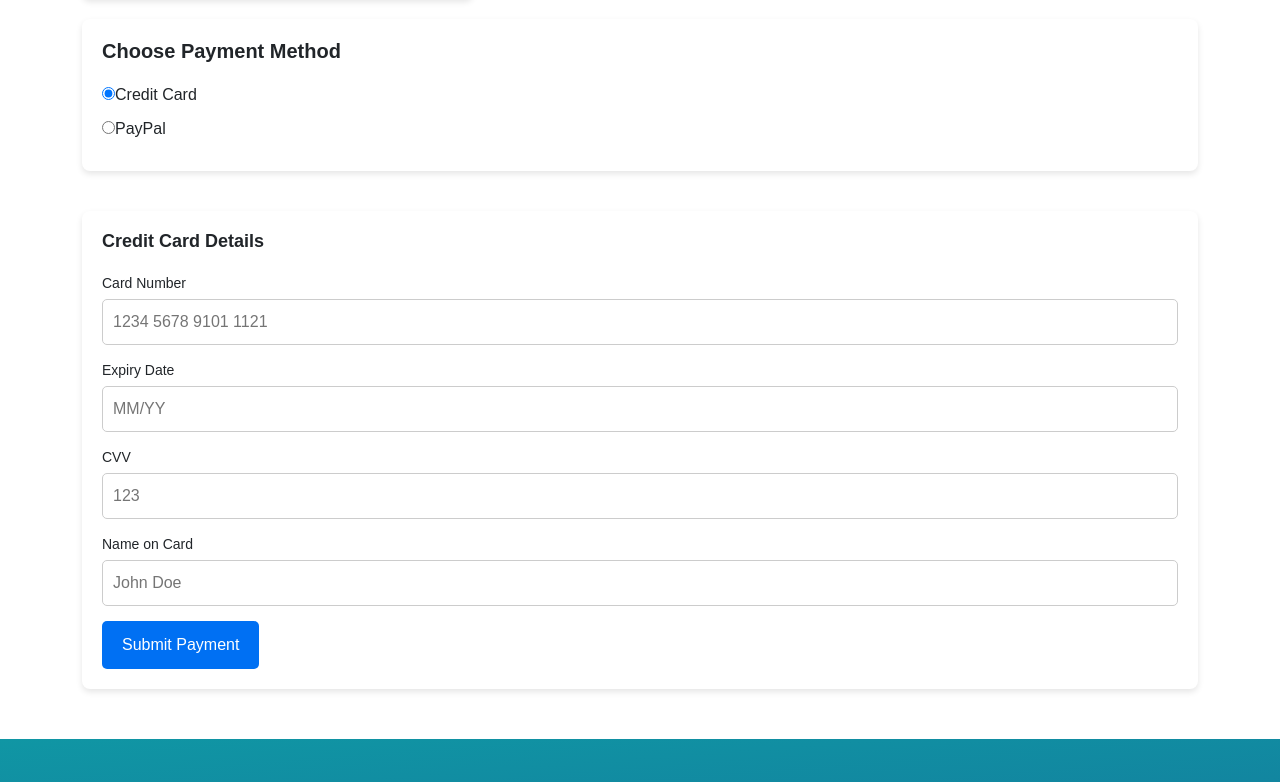
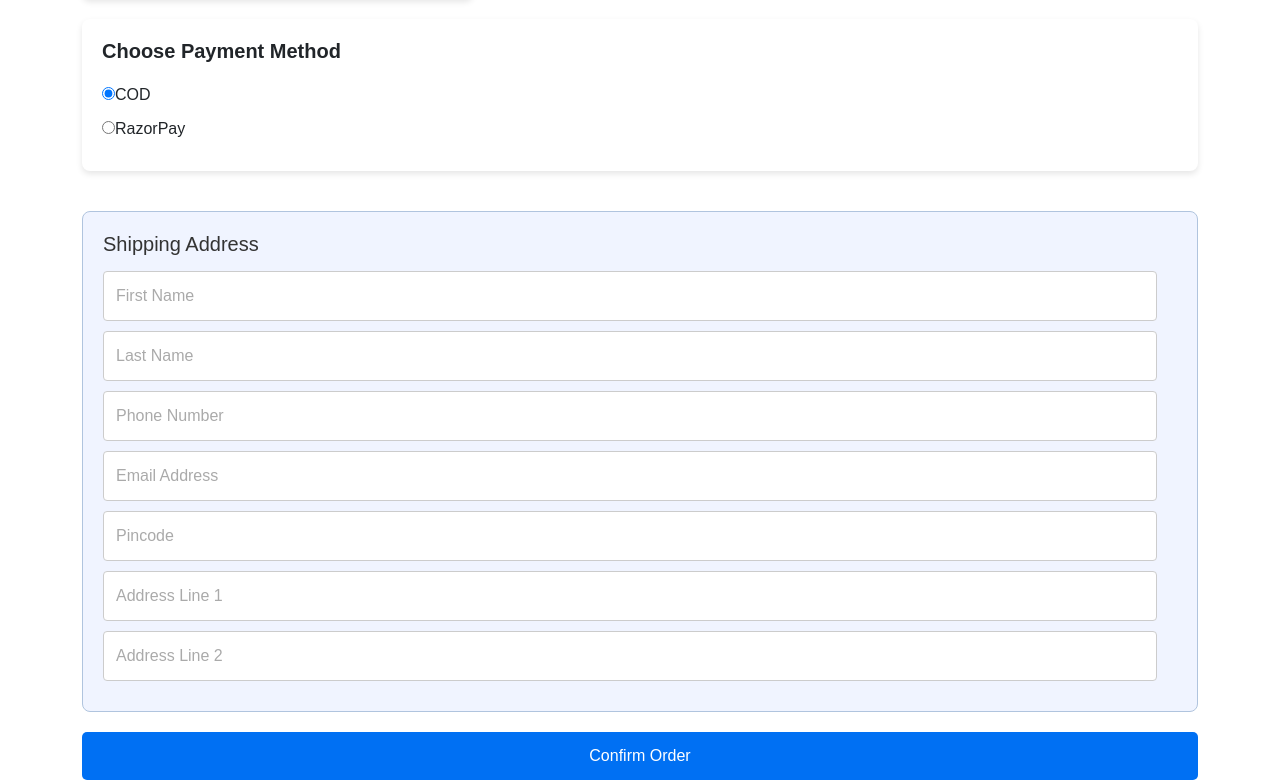
Before and after one commit to Ankittny/newnavishkar, a Next.js app: page /cart/payments in a window 1280 px wide. Shown: the part 362-1144 px from the top of the page. Built offline with nearby package versions, Linux system fonts and the light colour scheme.

Commit message:
push all code still now

```diff
--- a/src/components/Navbar.jsx
+++ b/src/components/Navbar.jsx
@@ -21,10 +21,11 @@ const Navbar = () => {
   };
 
   const isLoggedIn = useSelector((state) => state.auth.isLoggedIn);
+  console.log("LOGIN",isLoggedIn)
   const cartCount = useSelector((state) => state.cart.cartCount) || 0;
 
   const handleCartClick = () => {
-    if (!isLoggedIn) {
+    if (isLoggedIn) {
       router.push("/login"); // Redirect to login if not logged in
     } else {
       router.push("/cart"); // Redirect to cart if logged in
--- a/src/components/card/Card.jsx
+++ b/src/components/card/Card.jsx
@@ -4,13 +4,13 @@ import React from "react";
 import { useDispatch } from "react-redux";
 import { addToCart } from "../../redux/Reducer/Cart"; // Import the addToCart action
 
-const Card = ({ imageUrl, name, discount, price, discount_type, onClick }) => {
+const Card = ({ imageUrl, name, discount, price, discount_type, onClick,id }) => {
   const dispatch = useDispatch();
   const percentage = (price * discount) / 100;
   const ActualPrice = price - percentage;
 
   const handleAddToCart = () => {
-    dispatch(addToCart({ name, price: ActualPrice, imageUrl }));
+    dispatch(addToCart({ name, price: ActualPrice, imageUrl,id}));
   };
 
   return (
--- a/src/components/pages/carComponent/Payments.jsx
+++ b/src/components/pages/carComponent/Payments.jsx
@@ -7,12 +7,15 @@ import { useRouter } from "next/navigation";
 const Payment = () => {
   const router = useRouter();
   const cartItems = useSelector((state) => state.cart.cartItems);
-  const [paymentMethod, setPaymentMethod] = useState("creditCard");
-  const [cardDetails, setCardDetails] = useState({
-    cardNumber: "",
-    expiryDate: "",
-    cvv: "",
-    nameOnCard: "",
+  const [paymentMethod, setPaymentMethod] = useState("COD");
+  const [shippingDetails, setShippingDetails] = useState({
+    firstName: "",
+    lastName: "",
+    phone: "",
+    email: "",
+    pincode: "",
+    addressLine1: "",
+    addressLine2: "",
   });
 
   const calculateTotalPrice = (items) => {
@@ -32,16 +35,49 @@ const Payment = () => {
   const discount = 50;
   const finalPrice = (totalPrice - discount + shipping).toFixed(2);
 
-  const handlePaymentSubmit = (e) => {
-    e.preventDefault();
-    router.push("/confirmation");
+  const handleInputChange = (e) => {
+    const { name, value } = e.target;
+    setShippingDetails((prevDetails) => ({
+      ...prevDetails,
+      [name]: value,
+    }));
   };
 
-  const handleCardDetailsChange = (e) => {
-    setCardDetails({
-      ...cardDetails,
-      [e.target.name]: e.target.value,
+  const handlePaymentSubmit = async (e) => {
+    e.preventDefault();
+
+    if (paymentMethod === "RazorPay") {
+      // Redirect to RazorPay page or handle RazorPay payment here
+      router.push("/razorpay");
+    } else {
+      // Handle COD payment logic and send email
+      const emailContent = {
+        shippingDetails,
+        cartItems,
+        totalPrice: finalPrice,
+      };
+
+      // Call your email API here (e.g., using fetch or axios)
+      try {
+        const response = await fetch("/api/send-email", {
+          method: "POST",
+          headers: {
+            "Content-Type": "application/json",
+          },
+          body: JSON.stringify(emailContent),
         });
+
+        if (response.ok) {
+          // Successfully sent email
+          router.push("/confirmation");
+        } else {
+          // Handle error
+          console.error("Error sending email:", response.statusText);
+        }
+      } catch (error) {
+        console.error("Error:", error);
+      }
+    }
   };
 
   return (
@@ -65,81 +101,89 @@ const Payment = () => {
               <input
                 type="radio"
                 name="paymentMethod"
-              value="creditCard"
-              checked={paymentMethod === "creditCard"}
+                value="COD"
+                checked={paymentMethod === "COD"}
                 onChange={(e) => setPaymentMethod(e.target.value)}
               />
-            Credit Card
+              COD
             </label>
             <label className="payment-label">
               <input
                 type="radio"
                 name="paymentMethod"
-              value="paypal"
+                value="RazorPay"
+                checked={paymentMethod === "RazorPay"}
                 onChange={(e) => setPaymentMethod(e.target.value)}
               />
-            PayPal
+              RazorPay
             </label>
           </div>
 
-        {paymentMethod === "creditCard" && (
-          <form onSubmit={handlePaymentSubmit} className="card-details-form">
-            <h3>Credit Card Details</h3>
-            <div className="form-group">
-              <label>Card Number</label>
+          {/* Conditionally render the shipping address input for COD */}
+          {paymentMethod === "COD" && (
+            <div className="shipping-address">
+              <h4>Shipping Address</h4>
               <input
                 type="text"
-                name="cardNumber"
-                placeholder="1234 5678 9101 1121"
-                value={cardDetails.cardNumber}
-                onChange={handleCardDetailsChange}
+                name="firstName"
+                placeholder="First Name"
+                value={shippingDetails.firstName}
+                onChange={handleInputChange}
                 required
               />
-            </div>
-            <div className="form-group">
-              <label>Expiry Date</label>
               <input
                 type="text"
-                name="expiryDate"
-                placeholder="MM/YY"
-                value={cardDetails.expiryDate}
-                onChange={handleCardDetailsChange}
+                name="lastName"
+                placeholder="Last Name"
+                value={shippingDetails.lastName}
+                onChange={handleInputChange}
                 required
               />
-            </div>
-            <div className="form-group">
-              <label>CVV</label>
               <input
                 type="text"
-                name="cvv"
-                placeholder="123"
-                value={cardDetails.cvv}
-                onChange={handleCardDetailsChange}
+                name="phone"
+                placeholder="Phone Number"
+                value={shippingDetails.phone}
+                onChange={handleInputChange}
                 required
               />
-            </div>
-            <div className="form-group">
-              <label>Name on Card</label>
+              <input
+                type="email"
+                name="email"
+                placeholder="Email Address"
+                value={shippingDetails.email}
+                onChange={handleInputChange}
+                required
+              />
               <input
                 type="text"
-                name="nameOnCard"
-                placeholder="John Doe"
-                value={cardDetails.nameOnCard}
-                onChange={handleCardDetailsChange}
+                name="pincode"
+                placeholder="Pincode"
+                value={shippingDetails.pincode}
+                onChange={handleInputChange}
                 required
               />
+              <input
+                type="text"
+                name="addressLine1"
+                placeholder="Address Line 1"
+                value={shippingDetails.addressLine1}
+                onChange={handleInputChange}
+                required
+              />
+              <input
+                type="text"
+                name="addressLine2"
+                placeholder="Address Line 2"
+                value={shippingDetails.addressLine2}
+                onChange={handleInputChange}
+              />
             </div>
-            <button type="submit" className="submit-payment-button">
-              Submit Payment
-            </button>
-          </form>
           )}
 
-        {paymentMethod === "paypal" && (
           <button onClick={handlePaymentSubmit} className="submit-payment-button">
-            Pay with PayPal
+            {paymentMethod === "RazorPay" ? "Pay with RazorPay" : "Confirm Order"}
           </button>
-        )}
         </div>
       </div>
     </div>
--- a/src/components/pages/labs/LabDetails.jsx
+++ b/src/components/pages/labs/LabDetails.jsx
@@ -1,7 +1,8 @@
+"use client"
+
 import ProductBanner from "@/components/ProductBanner";
 import React from "react";
 import Image from "next/image";
-
 import Link from "next/link";
 import Filter from "@/components/Filter";
 import RelatedProduct from "@/components/RelatedProduct";
@@ -15,7 +16,6 @@ const LabDetails = () => {
 
   const dispatch = useDispatch()
   const router = useRouter();
-
 
 
   return (
--- a/src/styles/_payments.scss
+++ b/src/styles/_payments.scss
@@ -161,3 +161,50 @@
   .payment-page .confirmation-container .continue-button {
     margin-top: 20px;
   }
+
+
+  .shipping-address {
+    background-color: #f0f4ff; /* Light blue background for emphasis */
+    border: 1px solid #b0c4de; /* Light border for separation */
+    border-radius: 8px;
+    padding: 20px;
+    margin-top: 20px;
+  }
+
+  .shipping-address h4 {
+    color: #333; /* Dark text color for the heading */
+    font-size: 20px;
+    margin-bottom: 15px;
+  }
+
+  .shipping-address input {
+    display: block;
+    width: calc(100% - 20px); /* Full width minus padding */
+    padding: 12px; /* More padding for a better touch target */
+    margin: 10px 0; /* Space between inputs */
+    border: 1px solid #ccc; /* Default border color */
+    border-radius: 4px;
+    font-size: 16px; /* Slightly larger font size for readability */
+    transition: border-color 0.3s; /* Transition for focus effect */
+  }
+
+  .shipping-address input:focus {
+    border-color: #007bff; /* Change border color on focus */
+    outline: none; /* Remove default outline */
+  }
+
+  .shipping-address input::placeholder {
+    color: #aaa; /* Placeholder text color */
+    opacity: 1; /* Ensures full opacity for better visibility */
+  }
+
+  @media (max-width: 600px) {
+    .shipping-address {
+      padding: 15px; /* Adjust padding for smaller screens */
+    }
+
+    .shipping-address input {
+      padding: 10px; /* Adjust input padding for smaller screens */
+      font-size: 14px; /* Slightly smaller font size */
+    }
+  }
```
Also changed, not shown: src/components/Filter.jsx (+56 -14 lines), src/components/SHopByIntrest.jsx (+36 -43 lines), src/components/pages/carComponent/CartComponent.jsx (+22 -28 lines), src/redux/Action/category.js (+20 -0 lines), src/redux/Reducer/Cart.js (+62 -20 lines). Lines whose indentation alone changed are shown as unchanged.
